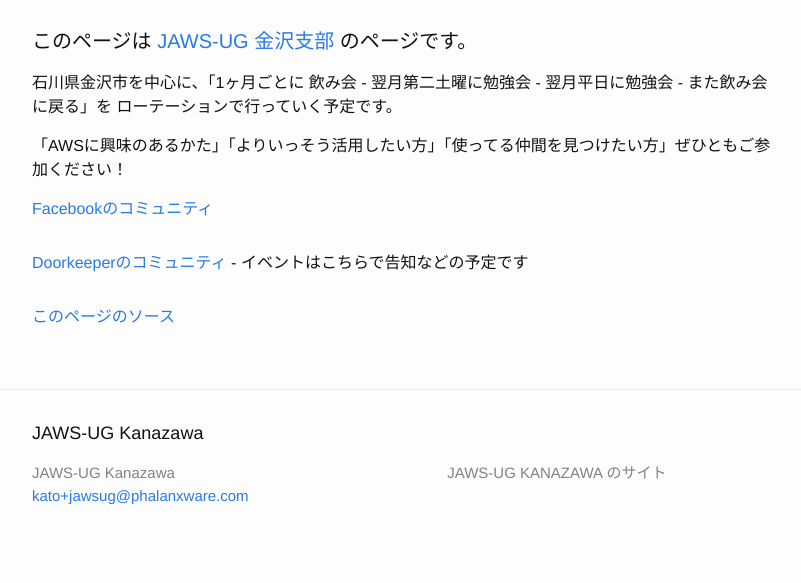
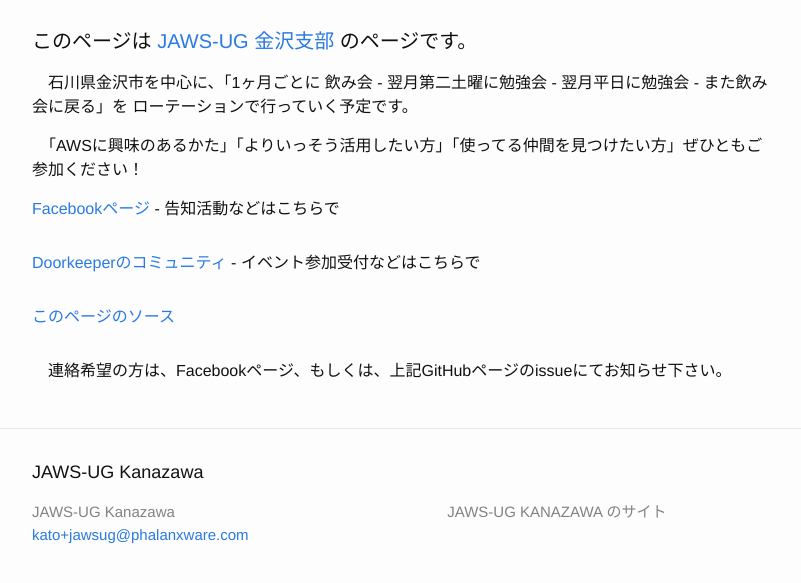
Before and after one commit to jaws-ug-kanazawa/jaws-ug-kanazawa.github.io, a Jekyll site: the page built from index.html, in a window 1280 px wide, cut to the strip 104-687 px from the top of the page. Shown: the whole strip, without its empty margins (238-1039 px from the left). Built offline with Jekyll 4.4.1, drawn with Linux system fonts in a browser that asks for light colours.

Commit message:
Update index.html

```diff
--- a/index.html
+++ b/index.html
@@ -5,17 +5,21 @@
 <div class="home">
   <h1 class="page-heading">このページは <a href="http://jaws-ug.jp/bc/kanazawa/">JAWS-UG 金沢支部</a> のページです。</h1>
   <p>
-  石川県金沢市を中心に、「1ヶ月ごとに 飲み会 - 翌月第二土曜に勉強会 - 翌月平日に勉強会 - また飲み会に戻る」を
+  　石川県金沢市を中心に、「1ヶ月ごとに 飲み会 - 翌月第二土曜に勉強会 - 翌月平日に勉強会 - また飲み会に戻る」を
   ローテーションで行っていく予定です。
   </p>
 
-  <p>「AWSに興味のあるかた」「よりいっそう活用したい方」「使ってる仲間を見つけたい方」ぜひともご参加ください！</p>
+  <p>　「AWSに興味のあるかた」「よりいっそう活用したい方」「使ってる仲間を見つけたい方」ぜひともご参加ください！</p>
 
   <ul class="post-list">
-    <li><a href="https://www.facebook.com/jawsug.kanazawa/">Facebookのコミュニティ</a></li>
-    <li><a href="https://jawsug-kanazawa.doorkeeper.jp">Doorkeeperのコミュニティ</a> - イベントはこちらで告知などの予定です</li>
+    <li><a href="https://www.facebook.com/jawsug.kanazawa/">Facebookページ</a> - 告知活動などはこちらで</li>
+    <li><a href="https://jawsug-kanazawa.doorkeeper.jp">Doorkeeperのコミュニティ</a> - イベント参加受付などはこちらで</li>
     <li><a href="https://github.com/jaws-ug-kanazawa/jaws-ug-kanazawa.github.io">このページのソース</a></li>
   </ul>
+
+  <p>
+  　連絡希望の方は、Facebookページ、もしくは、上記GitHubページのissueにてお知らせ下さい。
+  </p>
   <!--
   <h1 class="page-heading">Posts</h1>
 
```
